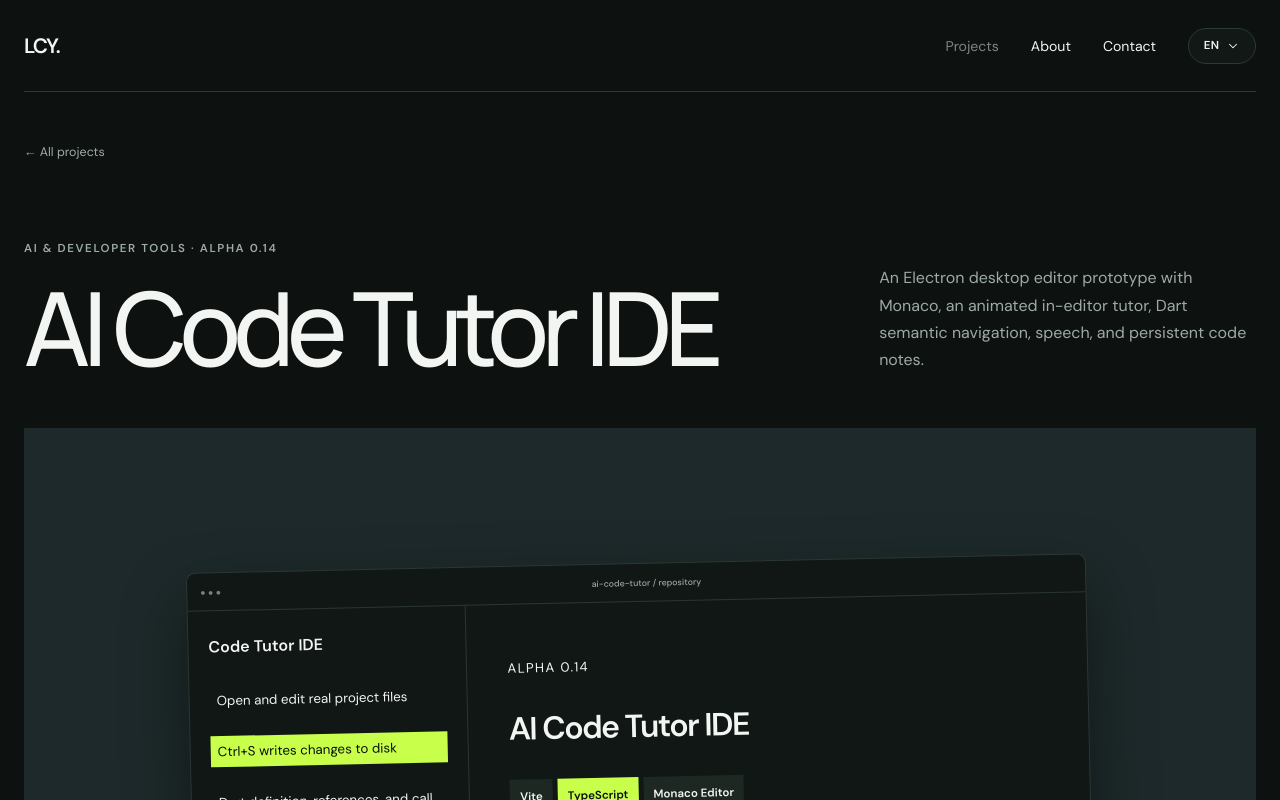
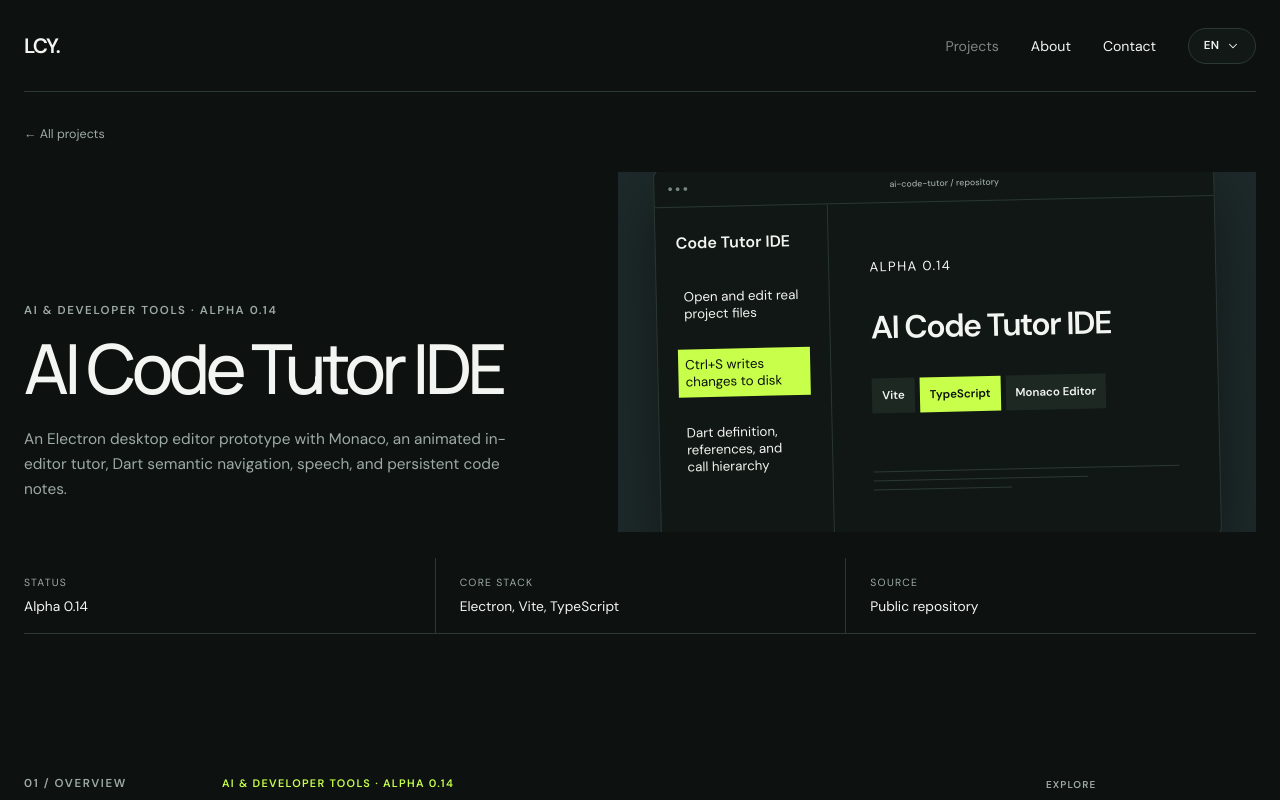
Before and after one commit to chengyang1017/portfolio, a React (Vite) app: page /projects/ai-code-tutor in a window 1280 px wide. Shown: the top 800 px of the page. Built offline with nearby package versions, Linux system fonts and the light colour scheme.

Commit message:
Compact project detail hero for desktop visibility

```diff
--- a/src/styles/project-detail.css
+++ b/src/styles/project-detail.css
@@ -578,3 +578,97 @@
     margin-left: 0;
   }
 }
+
+/* Desktop case-study hero: keep the project identity and visual in one viewport.
+   The previous stacked 660px mockup pushed useful project facts below the fold. */
+@media (min-width: 901px) {
+  .case-hero {
+    display: grid;
+    grid-template-columns: minmax(0, 0.92fr) minmax(460px, 1.08fr);
+    column-gap: clamp(34px, 4vw, 64px);
+    row-gap: 0;
+    padding-top: 34px;
+    padding-bottom: 54px;
+  }
+
+  .case-hero > .back-link {
+    grid-column: 1 / -1;
+  }
+
+  .case-title {
+    grid-column: 1;
+    grid-row: 2;
+    display: flex;
+    flex-direction: column;
+    justify-content: flex-end;
+    align-items: flex-start;
+    gap: 26px;
+    margin: 44px 0 0;
+    padding: 0 0 30px;
+  }
+
+  .case-title h1 {
+    margin-top: 18px;
+    font-size: clamp(3.6rem, 5.4vw, 6.25rem);
+    line-height: 0.94;
+    letter-spacing: -0.065em;
+  }
+
+  .case-title > p {
+    max-width: 500px;
+    font-size: 0.96rem;
+    line-height: 1.62;
+  }
+
+  .case-hero > .visual {
+    grid-column: 2;
+    grid-row: 2;
+    align-self: end;
+    height: clamp(360px, 27vw, 430px);
+    min-height: 0;
+    margin: 30px 0 0;
+  }
+
+  .case-hero > .visual .visual-window {
+    width: 88%;
+    max-width: 650px;
+  }
+
+  .case-hero > .visual .visual-body {
+    min-height: 250px;
+  }
+
+  .project-facts {
+    grid-column: 1 / -1;
+    margin-top: 26px;
+  }
+
+  .project-facts > div {
+    padding-top: 18px;
+    padding-bottom: 18px;
+  }
+}
+
+@media (min-width: 681px) and (max-width: 900px) {
+  .case-hero {
+    padding-top: 34px;
+    padding-bottom: 62px;
+  }
+
+  .case-title {
+    margin: 50px 0 34px;
+  }
+
+  .case-title h1 {
+    font-size: clamp(3.7rem, 10vw, 6rem);
+  }
+
+  .case-hero > .visual {
+    height: 430px;
+  }
+
+  .project-facts > div {
+    padding-top: 20px;
+    padding-bottom: 20px;
+  }
+}
```
